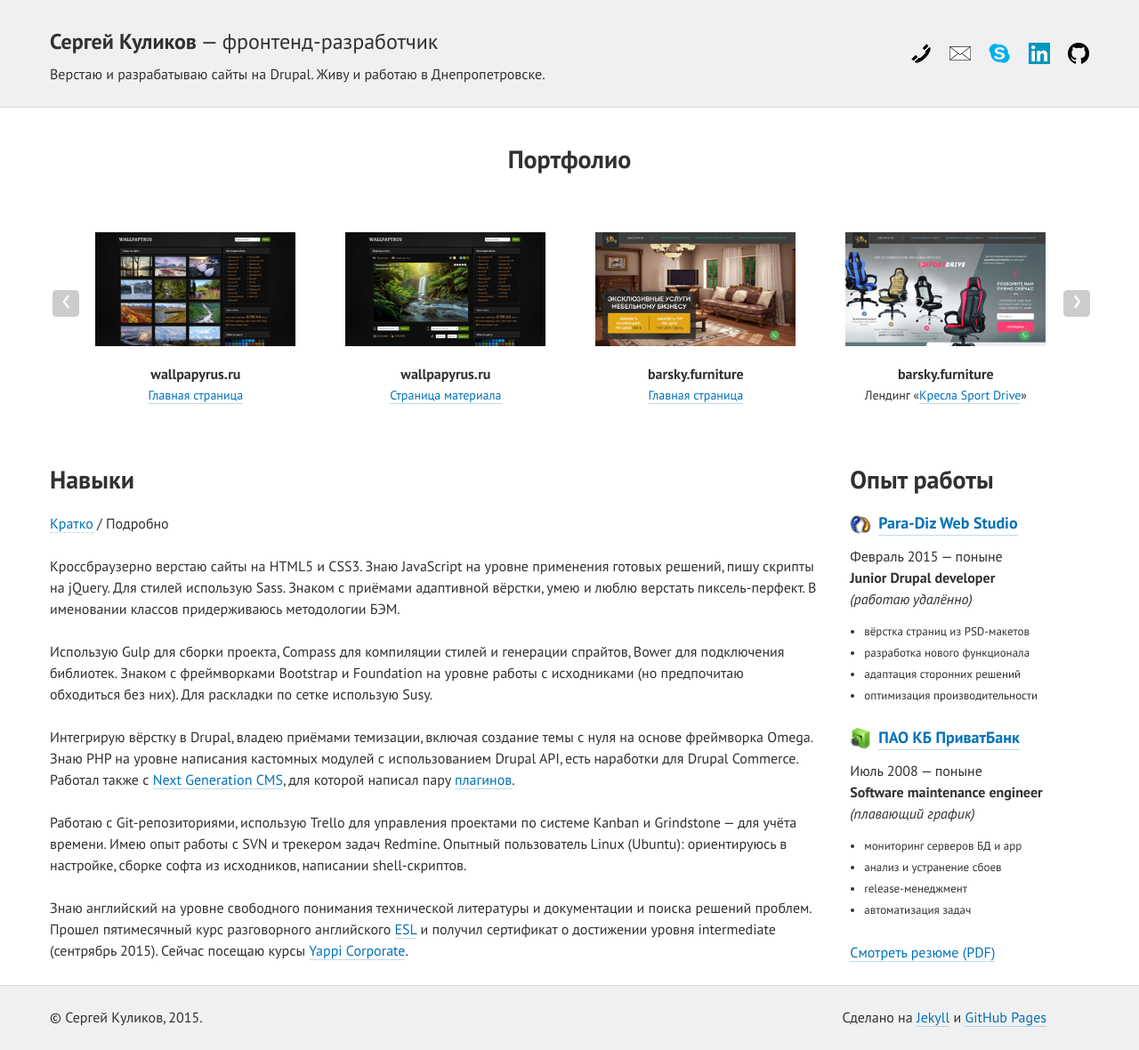
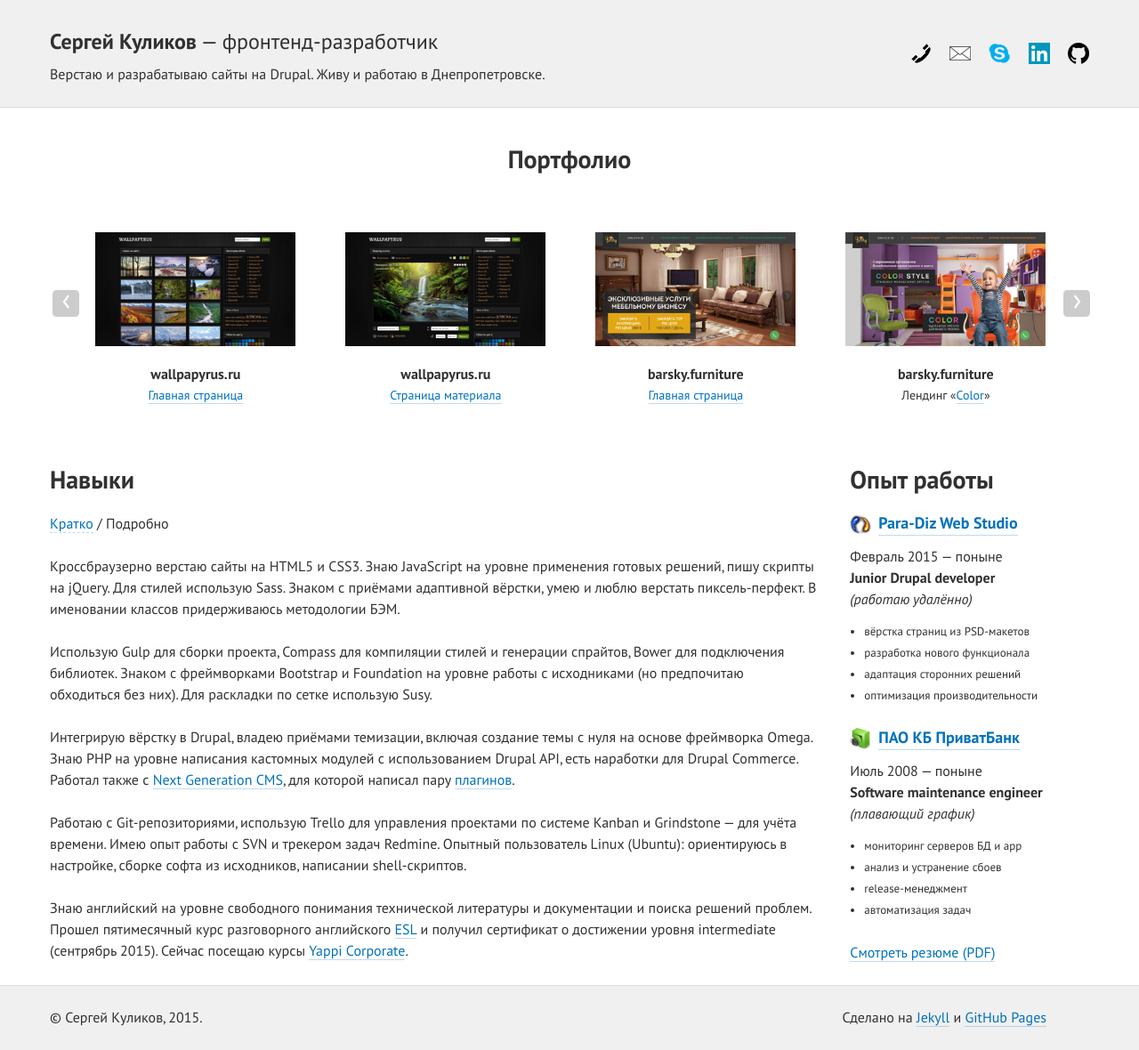
Before and after one commit to web-padawan/web-padawan.github.io, a Jekyll site: the page built from index.html, in a window 1280 px wide. Shown: the whole page at 89% size. Built offline with Jekyll 4.4.1, drawn with Linux system fonts in a browser that asks for light colours.

Commit message:
[mod] portfolio: change items order

```diff
--- a/_includes/portfolio.html
+++ b/_includes/portfolio.html
@@ -32,6 +32,16 @@
         </div>
         <div class="portfolio-card__company">barsky.furniture</div>
         <div class="portfolio-card__title"><a href="http://barsky.furniture" target="_blank">Главная страница</a></div>
+      </div>
+
+      <div class="portfolio-card">
+        <div class="portfolio-card__thumb">
+          <a href="http://barsky.furniture/goods/armchairs/color" target="_blank">
+            <img src="/assets/images/portfolio/barsky_color.jpg" alt="barsky.furniture: Color" title="barsky.furniture: Color">
+          </a>
+        </div>
+        <div class="portfolio-card__company">barsky.furniture</div>
+        <div class="portfolio-card__title">Лендинг &laquo;<a href="http://barsky.furniture/goods/armchairs/color" target="_blank">Color</a>&raquo;</div>
       </div>
 
       <div class="portfolio-card">
@@ -84,15 +94,5 @@
         <div class="portfolio-card__title">Лендинг &laquo;<a href="http://barsky.furniture/comfortable" target="_blank">Comfortable</a>&raquo;</div>
       </div>
 
-      <div class="portfolio-card">
-        <div class="portfolio-card__thumb">
-          <a href="http://barsky.furniture/goods/armchairs/color" target="_blank">
-            <img src="/assets/images/portfolio/barsky_color.jpg" alt="barsky.furniture: Color" title="barsky.furniture: Color">
-          </a>
-        </div>
-        <div class="portfolio-card__company">barsky.furniture</div>
-        <div class="portfolio-card__title">Лендинг &laquo;<a href="http://barsky.furniture/goods/armchairs/color" target="_blank">Color</a>&raquo;</div>
-      </div>
-
     </div>
   </div>
```
